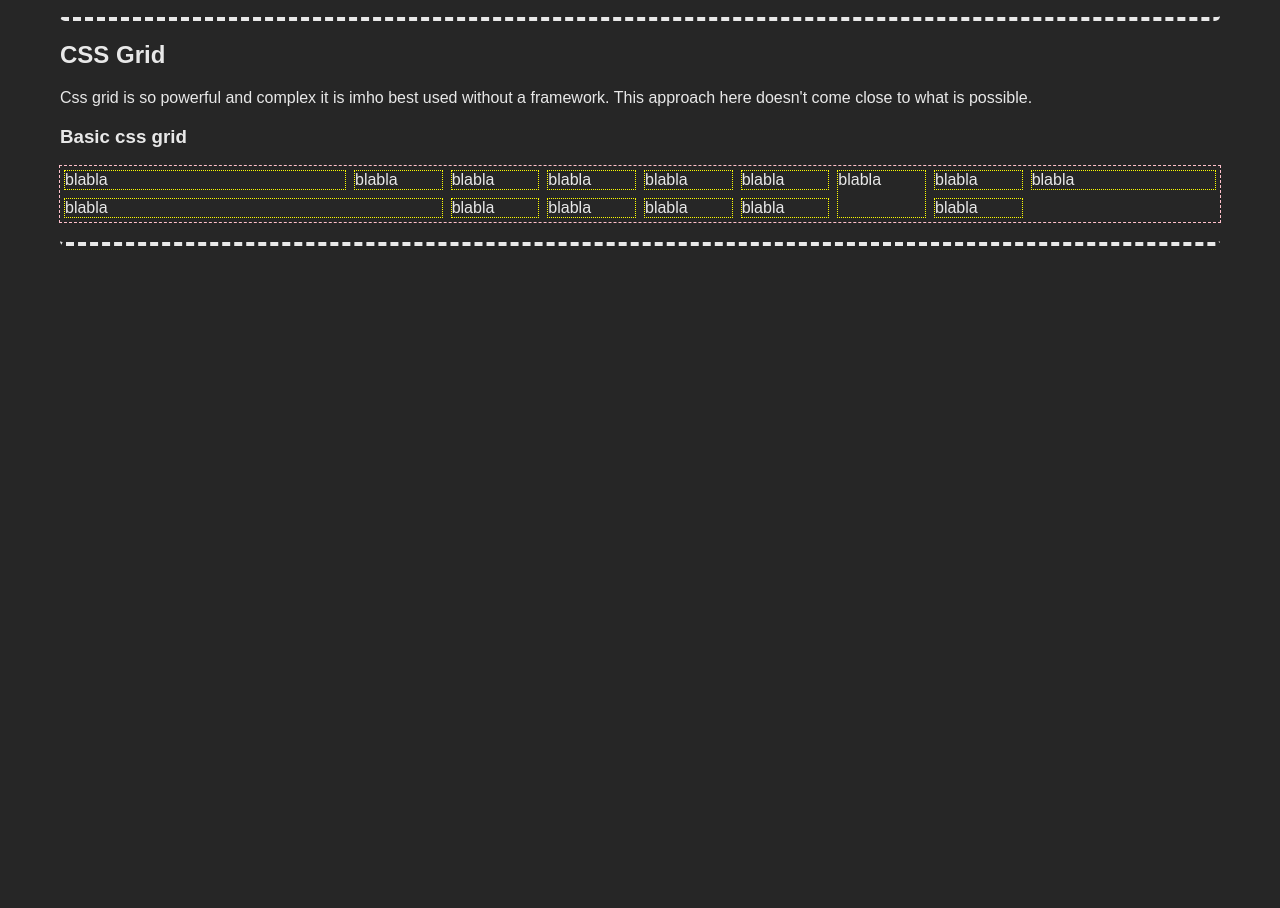
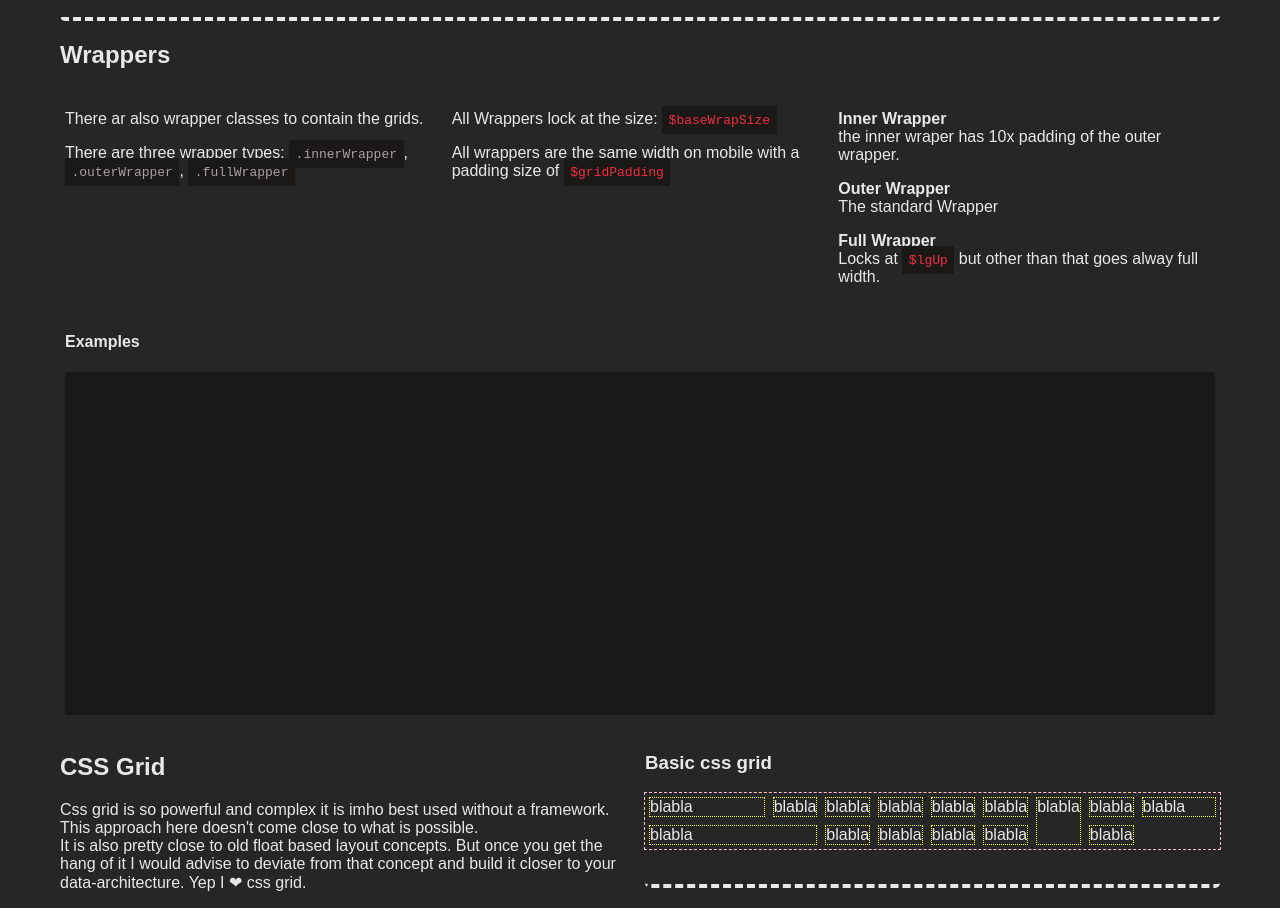
Before and after one commit to kaspar-allenbach/skelett-flexbox-grid, a website: page www/index.html in a window 1280 px wide. Shown: the part 1748-2656 px from the top of the page. Before the commit the page ends 2014 px from the top, so only its background shows below. Drawn offline with nearby package versions, Linux system fonts and the light colour scheme; a web font is replaced by a local one.

Commit message:
add wrapper demo

```diff
--- a/src/_gugusGridWrappinator.scss
+++ b/src/_gugusGridWrappinator.scss
@@ -11,6 +11,13 @@
 .gugusWrapper {
   margin-right: - $gridPadding;
   margin-left: - $gridPadding;
+  &.fullWrapper {
+    @include lgUp {
+      max-width: $baseWrapSize;
+      padding: 0 $gridPadding;
+      margin: 0 auto;
+    }
+  }
   &.outerWrapper {
     @include wrapSizer;
   }
--- a/www/index.html
+++ b/www/index.html
@@ -139,9 +139,65 @@
 		</div>
 
     <div class="gugusWrapper outerWrapper">
-      <h2>CSS Grid</h2>
-      <p>Css grid is so powerful and complex it is imho best used without a framework. This approach here doesn't come close to what is possible.</p>
-			<div class="demo">
+      <h2>Wrappers</h2>
+      <div class="flexGrid rowCol3">
+        <div class="col">
+          <p>There ar also wrapper classes to contain the grids.</p>
+          <p>There are three wrapper types: <code class="inline">.innerWrapper</code>, <code class="inline">.outerWrapper</code>, <code class="inline">.fullWrapper</code></p>
+        </div>
+        <div class="col">
+          <p>All Wrappers lock at the size: <code class="inline">$baseWrapSize</code></p>
+          <p>All wrappers are the same width on mobile with a padding size of <code class="inline">$gridPadding</code></p>
+        </div>
+        <div class="col">
+          <p>
+            <strong>Inner Wrapper</strong> <br>
+            the inner wraper has 10x padding of the outer wrapper.
+          </p>
+          <p>
+            <strong>Outer Wrapper</strong> <br>
+            The standard Wrapper
+          </p>
+          <p>
+            <strong>Full Wrapper</strong> <br>
+            Locks at <code class="inline">$lgUp</code> but other than that goes alway full width.
+          </p>
+        </div>
+        <div class="col1">
+          <h4>Examples</h4>
+          <pre><code class="escape html">
+  <div class="gugusWrapper outerWrapper"></div>
+  <div class="gugusWrapper innerWrapper"></div>
+  <div class="gugusWrapper fullWrapper"></div>
+
+  <div class="gugusWrapper outerWrapper flexGrid">
+    <div class="col"></div>
+
+    <div class="col"></div>
+
+    <div class="col"></div>
+
+    <div class="col"></div>
+
+  </div>
+
+  <div class="gugusWrapper outerWrapper cssGrid">
+    <div class="colSpan3"></div>
+    <div class="colSpan4"></div>
+    <div class="colSpan10_colOffset1"></div>
+    <div class="col"></div>
+  </div>
+</code></pre>
+        </div>
+      </div>
+    </div>
+    <div class="gugusWrapper outerWrapper cssGrid">
+      <div class="colSpan6">
+        <h2>CSS Grid</h2>
+        <p>Css grid is so powerful and complex it is imho best used without a framework. This approach here doesn't come close to what is possible. <br>
+        It is also pretty close to old float based layout concepts. But once you get the hang of it I would advise to deviate from that concept and build it closer to your data-architecture. Yep I ❤ css grid.</p>
+      </div>
+      <div class="colSpan6 demo">
 				<h3>Basic css grid</h3>
 				<div class="cssGrid">
 					<div class="colSpan3">blabla</div>
```
Also changed, not shown: www/dist/gugusGrid.css, 1 other file.
